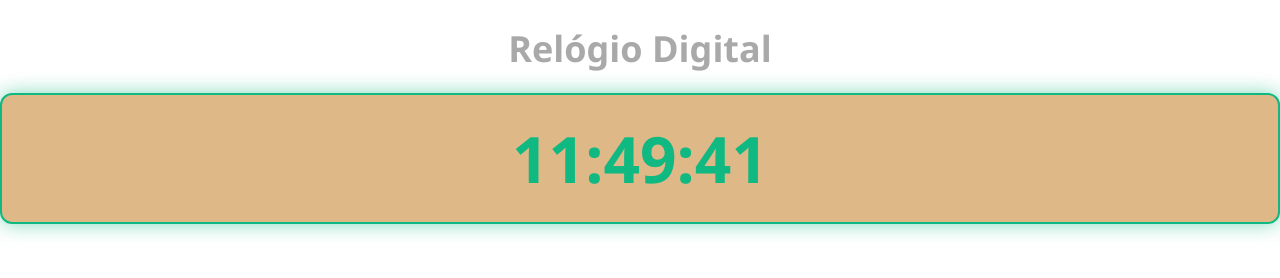
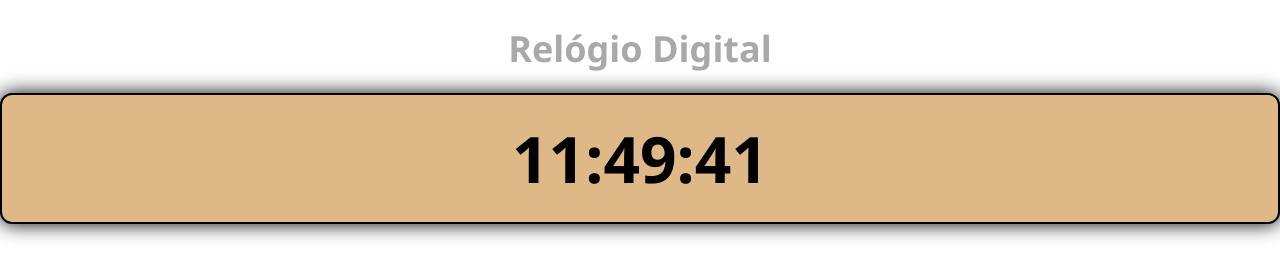
Before and after one commit to bellucha1/relogiodigital, a plain HTML site: page index.html in a window 1280 px wide. Drawn offline with Linux system fonts and the light colour scheme.

Commit message:
Update style.css

```diff
--- a/style.css
+++ b/style.css
@@ -20,9 +20,9 @@ h1 {
   font-size: 64px;
   font-weight: bold;
   padding: 20px 40px;
-  border: 2px solid #10b981;
+  border: 2px solid #000000;
   border-radius: 12px;
   background-color: #DEB887;
-  color: #10b981;
-  box-shadow: 0 0 20px  #10b98188;
+  color: #000000;
+  box-shadow: 0 0 20px  #000000;
 }
```
